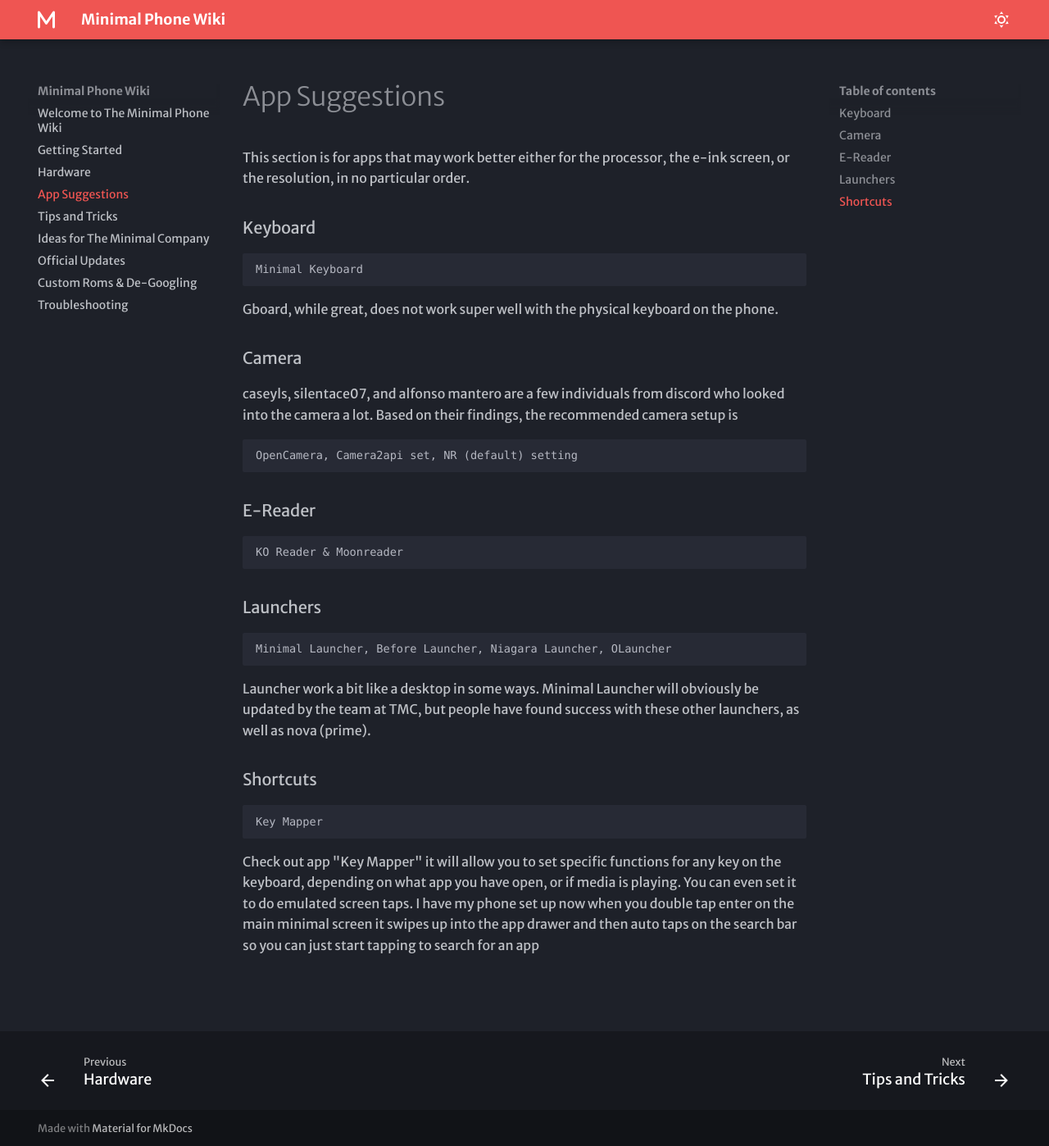
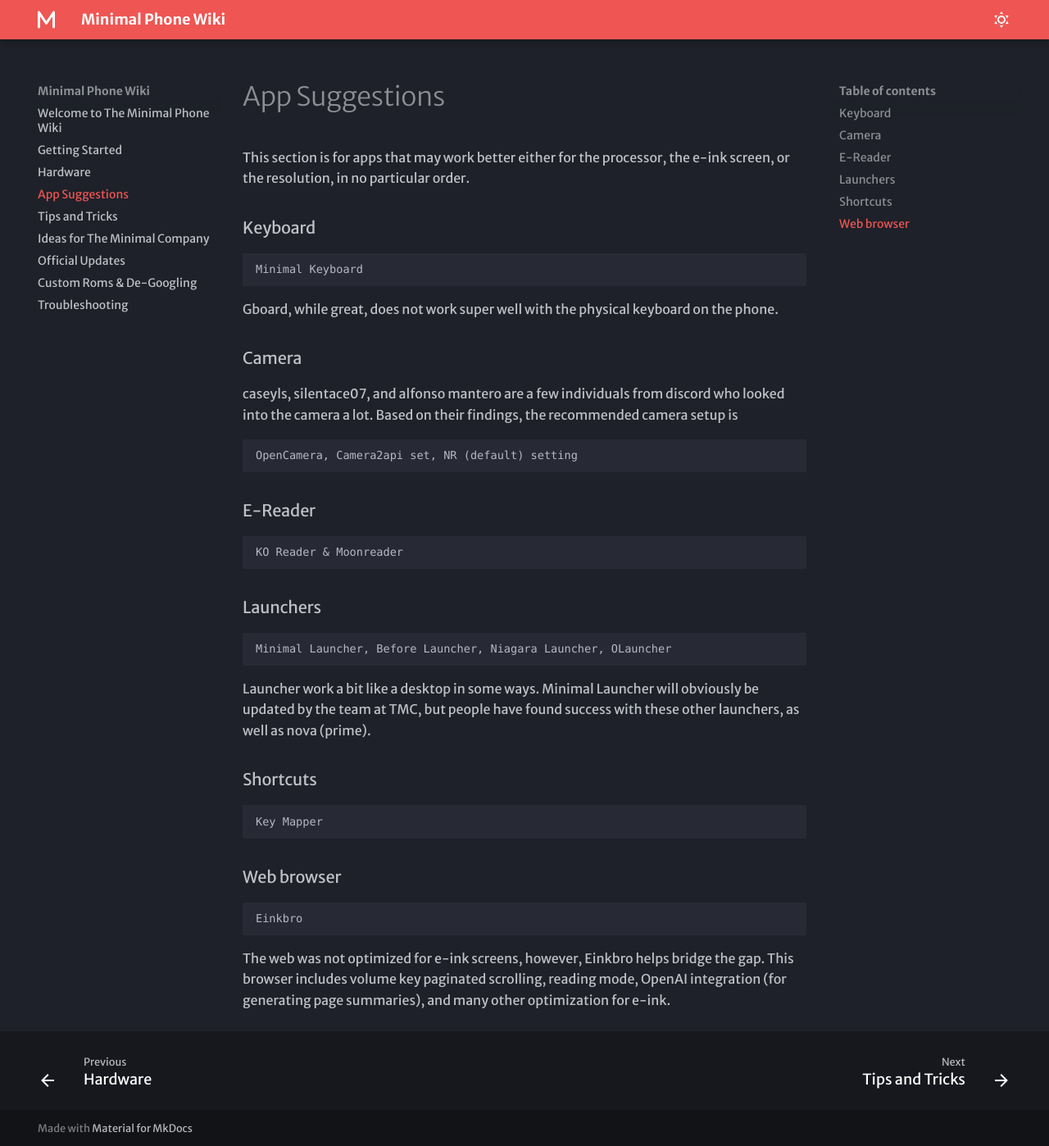
Before and after one commit to theblcl/Minimal-Phone-Guide, an MkDocs documentation site: the page built from docs/apps.md, in a window 1280 px wide and 1398 px high. Shown: the whole window at 82% size. Built offline with MkDocs 1.6.1 and Material for MkDocs 9.7.7, drawn with Linux system fonts in a browser that asks for light colours; some web fonts are replaced.

Commit message:
Added web browser section
Added a section for web browser starting with Einkbro

```diff
--- a/docs/apps.md
+++ b/docs/apps.md
@@ -23,4 +23,7 @@
 ### Shortcuts
     Key Mapper
 
-Check out app "Key Mapper" it will allow you to set specific functions for any key on the keyboard, depending on what app you have open, or if media is playing.  You can even set it to do emulated screen taps.  I have my phone set up now when you double tap enter on the main minimal screen it swipes up into the app drawer and then auto taps on the search bar so you can just start tapping to search for an app
+### Web browser
+    Einkbro
+
+The web was not optimized for e-ink screens, however, Einkbro helps bridge the gap. This browser includes volume key paginated scrolling, reading mode, OpenAI integration (for generating page summaries), and many other optimization for e-ink.
```
